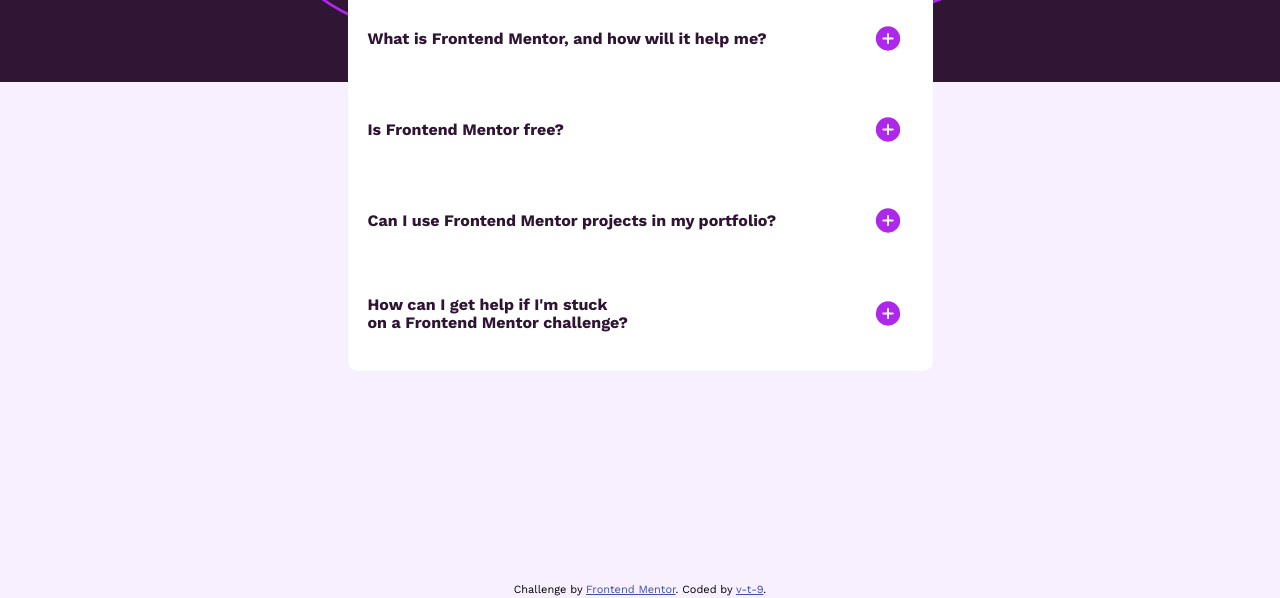
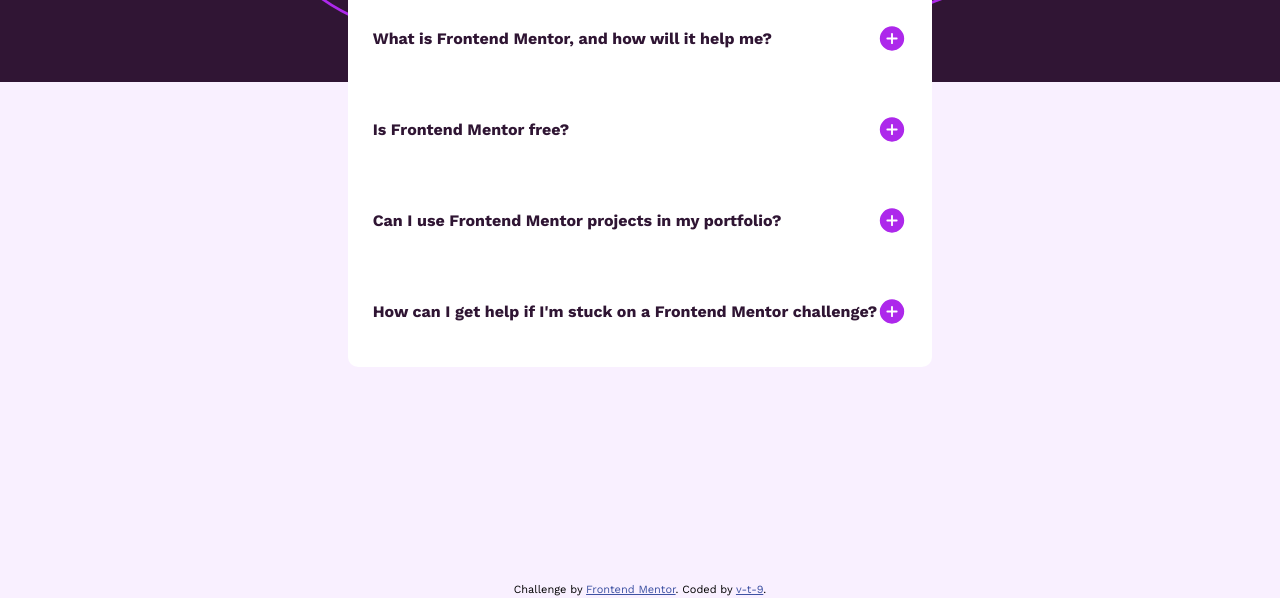
Before and after one commit to v-t-9/FrontEndMentorAccordion, a plain HTML site: page index.html in a window 1280 px wide. Shown: the part 202-800 px from the top of the page. Drawn offline with Linux system fonts and the light colour scheme.

Commit message:
fixed styles and readme

```diff
--- a/styles.css
+++ b/styles.css
@@ -81,8 +81,6 @@ body{
     margin: 0;
     background-color: var(--light-pink);
     position: relative;
-    /*width: 100%;*/
-
 }
 main{
     margin: 40px;
@@ -90,7 +88,7 @@ main{
     position: absolute;
     top:100px;
     border-radius: 10px;
-    max-width: 585px;
+    max-width: 590px;
 }
 .desktop-background{
   display: none;
@@ -107,10 +105,12 @@ h3{
 .title{
     color: var(--dark-purple);
     margin: 0;
+    width: 100%;
 }
-p{
+.ans{
     color: var(--grayish-purple);
     font-size: var(--p-font-size);
+
 }
 .main-icon-and-title{
     display: flex;
@@ -129,11 +129,9 @@ p{
     justify-content: space-between;
     align-items: center;
     margin: 20px 0;
-    padding: 20px 0;
+    padding: 20px 5px;
 }
-.icon{
-  margin: 0 10px;
-}
+
 .title-and-icon .title:hover{
   color: var(--purple);
   cursor:pointer;
@@ -163,11 +161,12 @@ p{
   main{
     top:15px;
   }
-
 }
 
 @media only screen and (min-width: 1440px) {
   main{
     top:150px;
   }
+
+
 }
```
Also changed, not shown: 1 other file.
